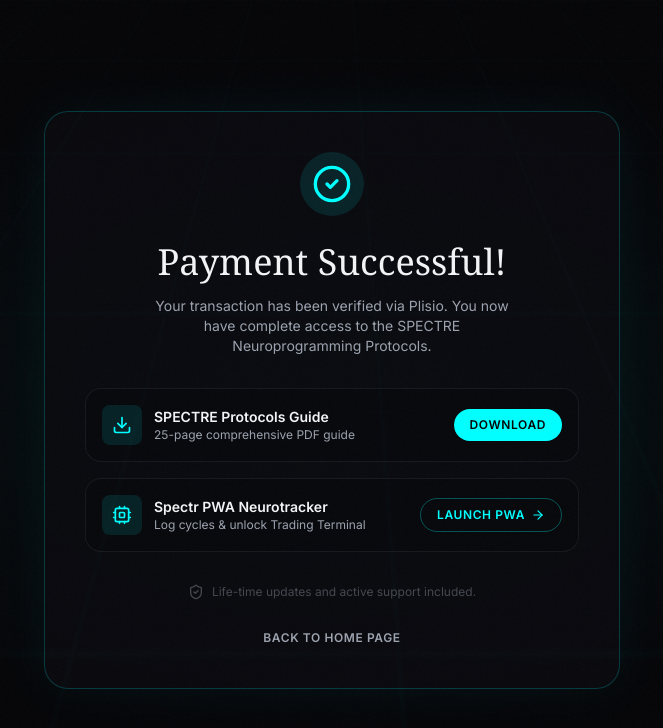
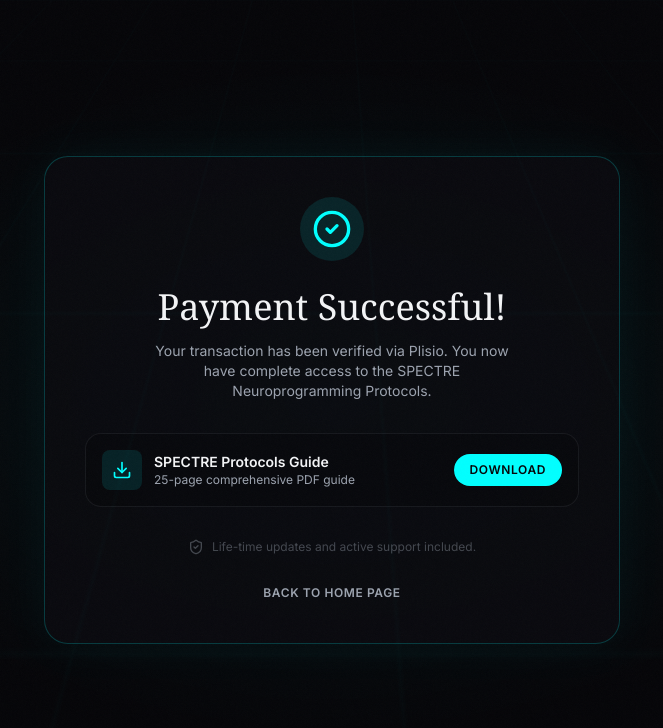
Before and after one commit to MIlkoss77/spectrmind.xyz, a Next.js app in the folder app/: page /success-download in a window 1280 px wide. Shown: the top 728 px of the page, without its empty margins (308-971 px from the left). Built offline with nearby package versions, Linux system fonts and the light colour scheme; a web font is replaced by a local one.

Commit message:
fix: update PDF name and remove PWA section

```diff
--- a/app/src/app/success-download/page.tsx
+++ b/app/src/app/success-download/page.tsx
@@ -1,15 +1,15 @@
 "use client";
 
 import { motion } from "framer-motion";
-import { CheckCircle2, Download, ShieldCheck, Cpu, ArrowRight } from "lucide-react";
+import { CheckCircle2, Download, ShieldCheck } from "lucide-react";
 import Link from "next/link";
 
 export default function SuccessDownload() {
   const handleDownload = () => {
     // Path to the PDF guide (assuming placed in public folder as SPECTRE_Protocols_Guide.pdf or hosted)
     const link = document.createElement("a");
-    link.href = "/SPECTRE_Protocols_Guide.pdf";
-    link.download = "SPECTRE_Protocols_Guide.pdf";
+    link.href = "/SPECTRE_Protocols_Comprehensive_Guide.pdf";
+    link.download = "SPECTRE_Protocols_Comprehensive_Guide.pdf";
     document.body.appendChild(link);
     link.click();
     document.body.removeChild(link);
@@ -74,31 +74,6 @@
               Download
             </button>
           </div>
-
-          {/* Step 2: PWA Tracking */}
-          <div className="bg-obsidian/40 border border-ash/10 rounded-2xl p-4 flex flex-col sm:flex-row sm:items-center justify-between gap-4">
-            <div className="flex items-center gap-3">
-              <div className="p-2.5 bg-cyan-glow/10 rounded-lg text-cyan-glow">
-                <Cpu className="w-5 h-5" />
-              </div>
-              <div>
-                <h3 className="font-body text-sm font-semibold text-mist">
-                  Spectr PWA Neurotracker
-                </h3>
-                <p className="font-body text-xs text-ash">
-                  Log cycles & unlock Trading Terminal
-                </p>
-              </div>
-            </div>
-            <Link
-              href="https://spectrtrading.com/tracker" // Replace with PWA domain once deployed
-              target="_blank"
-              className="px-4 py-2 text-xs font-semibold border border-cyan-glow/30 text-cyan-glow rounded-full hover:bg-cyan-glow/10 transition-all font-body uppercase tracking-wider flex items-center justify-center gap-1.5"
-            >
-              Launch PWA
-              <ArrowRight className="w-3.5 h-3.5" />
-            </Link>
-          </div>
         </div>
 
         {/* Security badge */}
```
